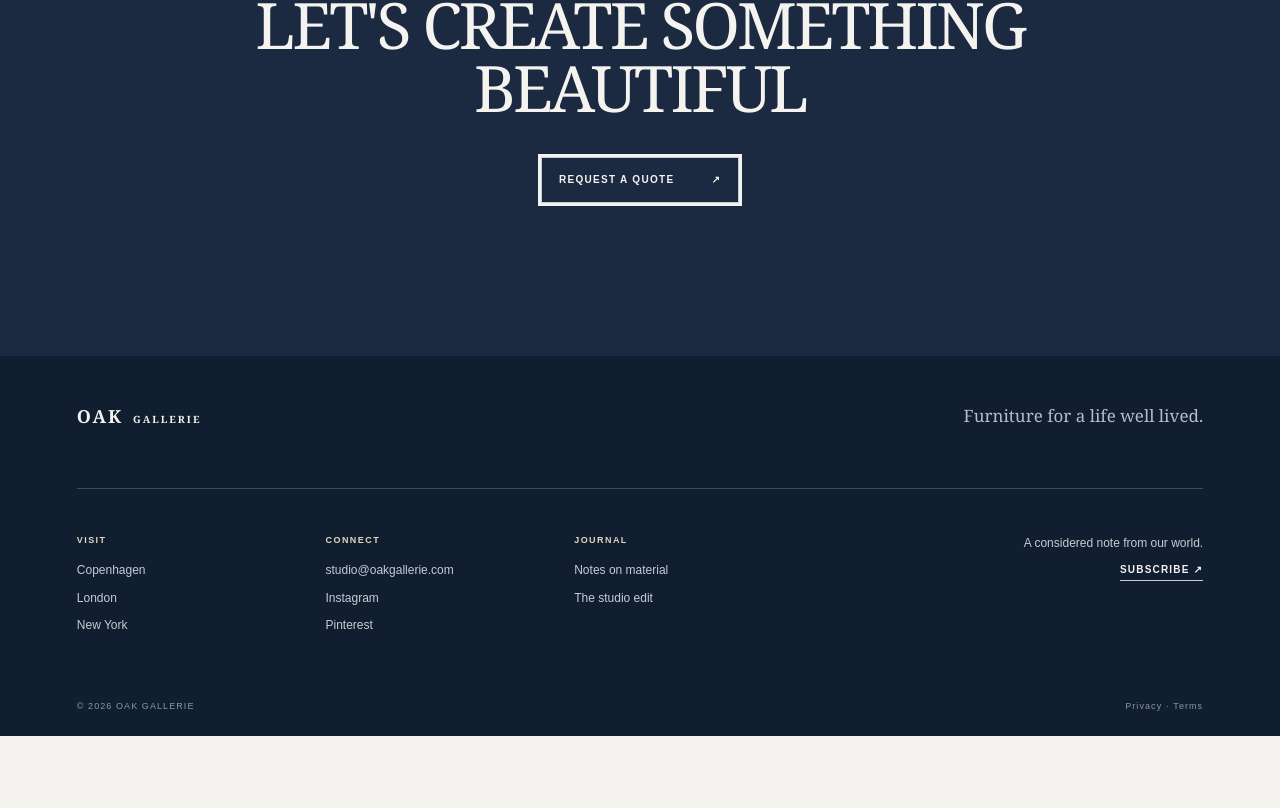
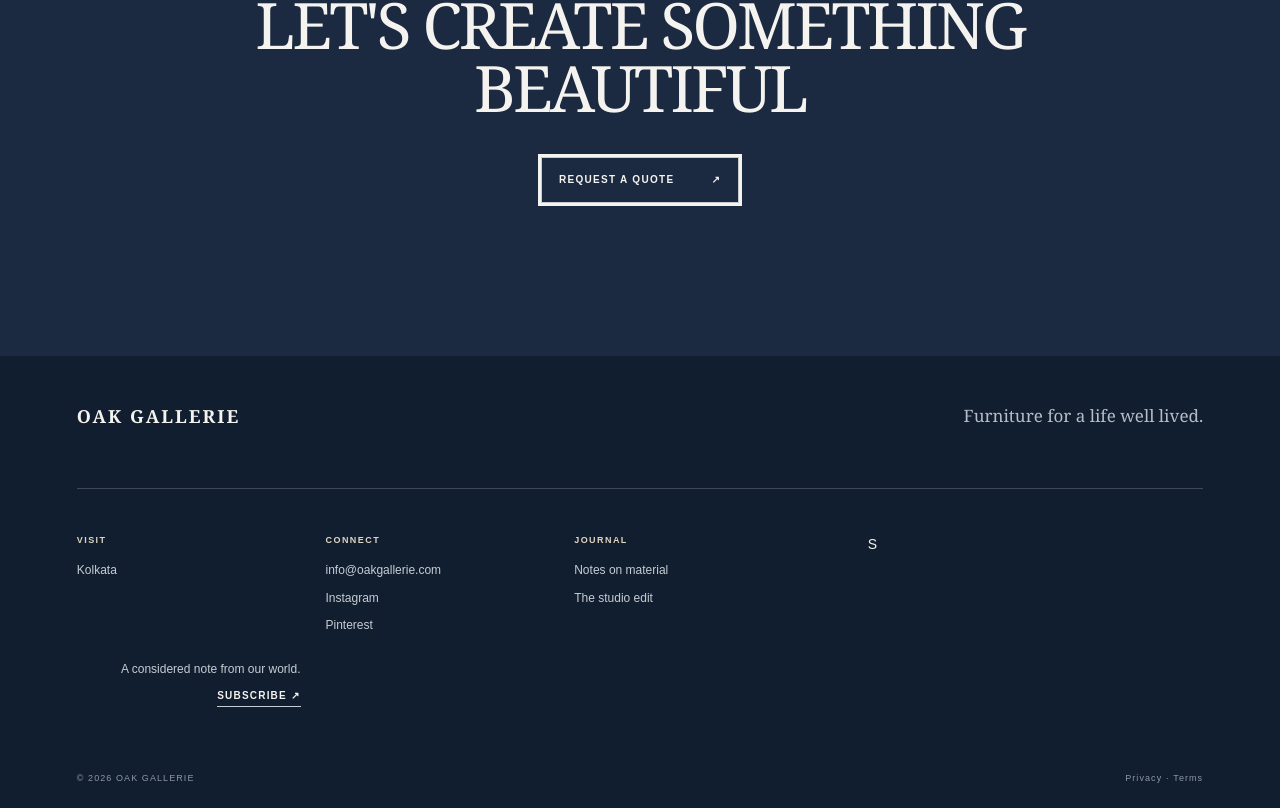
Before and after one commit to ShivkumarNevhal/oak-gallerie-luxury-furniture-website, a Next.js app: page / in a window 1280 px wide. Shown: the part 4607-5415 px from the top of the page. Before the commit the page ends 5343 px from the top, so only its background shows below. Built offline with nearby package versions, Linux system fonts and the light colour scheme.

Commit message:
Update footer links and contact information

```diff
--- a/app/page.jsx
+++ b/app/page.jsx
@@ -95,12 +95,12 @@ export default function Home() {
       </section>
 
       <footer id="stores">
-        <div className="footer-top"><a className="brand" href="#top">OAK <span>GALLERIE</span></a><p>Furniture for a life well lived.</p></div>
+        <div className="footer-top"><a className="brand" href="#top">OAK GALLERIE</a><p>Furniture for a life well lived.</p></div>
         <div className="footer-links">
-          <div><p className="footer-label">Visit</p><a href="#stores">Copenhagen</a><a href="#stores">London</a><a href="#stores">New York</a></div>
-          <div><p className="footer-label">Connect</p><a href="mailto:studio@oakgallerie.com">studio@oakgallerie.com</a><a href="#journal">Instagram</a><a href="#journal">Pinterest</a></div>
-          <div id="journal"><p className="footer-label">Journal</p><a href="#journal">Notes on material</a><a href="#journal">The studio edit</a></div>
-          <p className="newsletter">A considered note from our world.<br /><a href="mailto:studio@oakgallerie.com">Subscribe <b>↗</b></a></p>
+          <div><p className="footer-label">Visit</p><a href="#stores">Kolkata</a></div>
+          <div><p className="footer-label">Connect</p><a href="mailto:info@oakgallerie.com">info@oakgallerie.com</a><a href="#journal">Instagram</a><a href="#journal">Pinterest</a></div>
+          <div id="journal"><p className="footer-label">Journal</p><a href="#journal">Notes on material</a><a href="#journal">The studio edit</a></div>S
+          <p className="newsletter">A considered note from our world.<br /><a href="mailto:info@oakgallerie.com">Subscribe <b>↗</b></a></p>
         </div>
         <div className="footer-bottom"><span>© 2026 OAK GALLERIE</span><span>Privacy · Terms</span></div>
       </footer>
```
